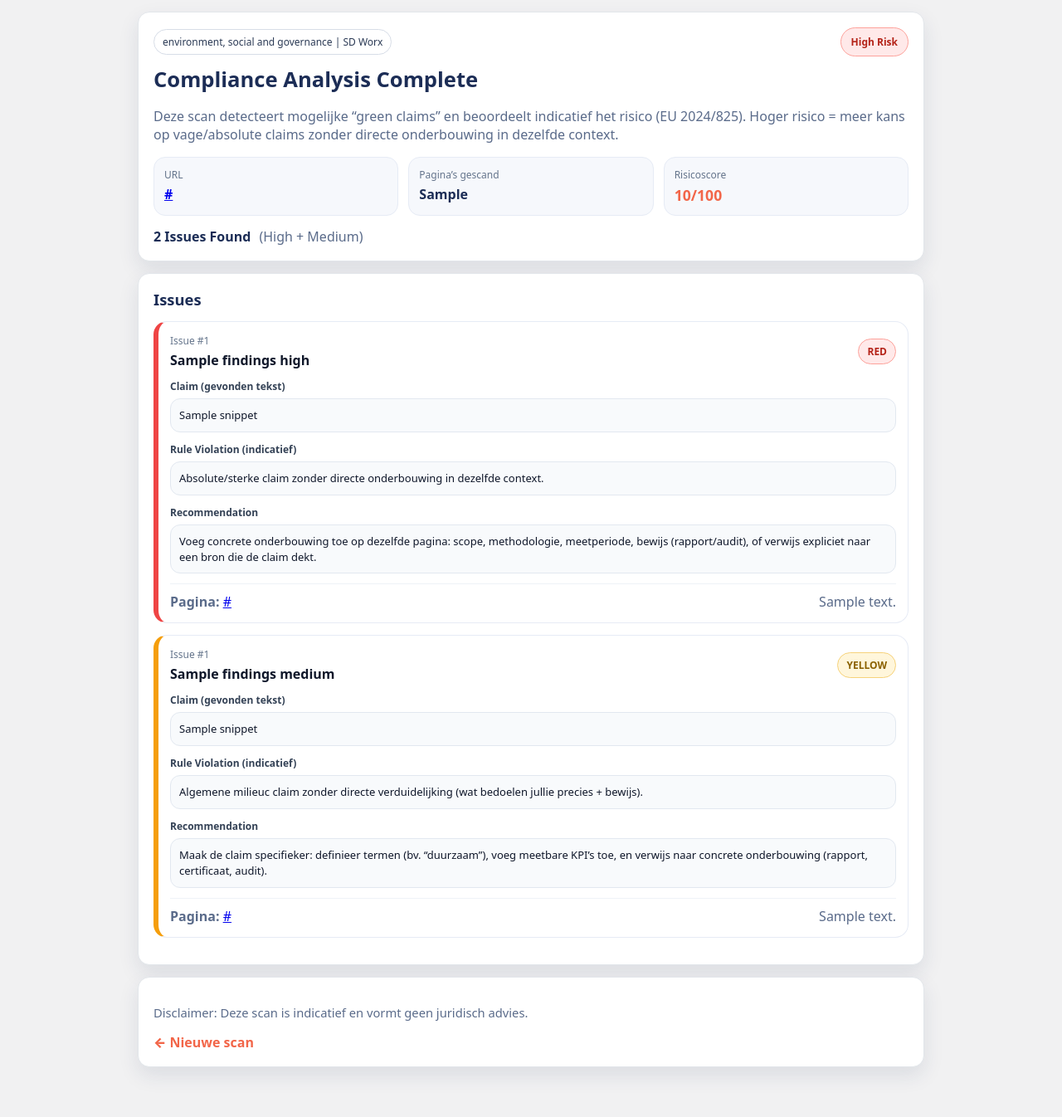
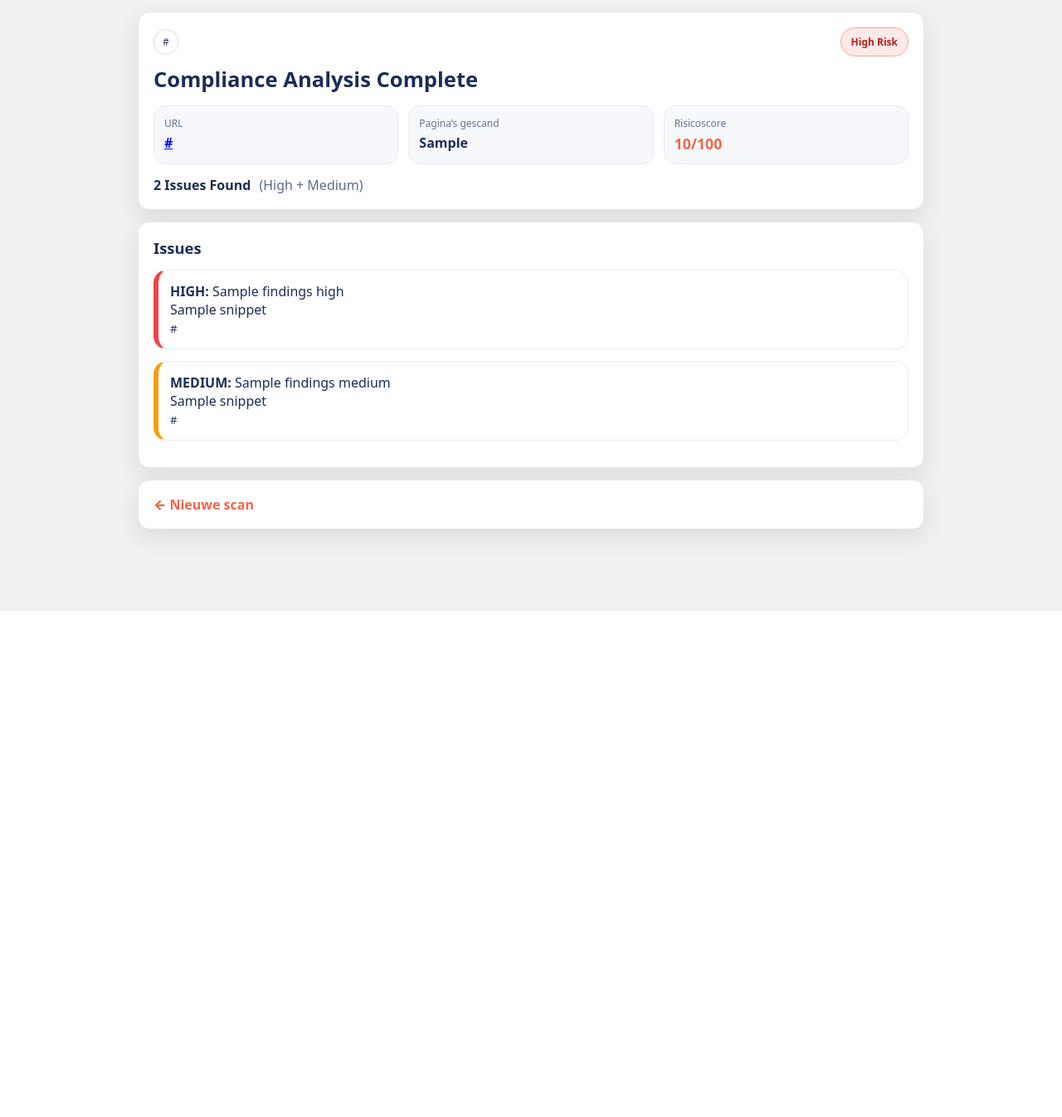
Before and after one commit to JayDee75/greencheck, a FastAPI app: template templates/report.html in a window 1280 px wide. Shown: the part 64-1410 px from the top of the page at 83% size. After the commit the page ends 800 px from the top, so only its background shows below. Run offline with FastAPI, Linux system fonts and the light colour scheme; the template is opened without the code that fills it: most values are stand-ins (such as "Sample title", 1, 10 or a date in 2020).

Commit message:
Update report.html

```diff
--- a/templates/report.html
+++ b/templates/report.html
@@ -15,10 +15,8 @@
       </div>
     </header>
 
-    {# Risk level helper #}
     {% set high_count = findings_high|length %}
     {% set med_count  = findings_medium|length %}
-    {% set low_count  = findings_low|length %}
     {% set total_issues = high_count + med_count %}
 
     {% if high_count >= 1 %}
@@ -32,26 +30,24 @@
       {% set risk_class = "risk-low" %}
     {% endif %}
 
-    <!-- Top summary -->
+    <!-- Summary -->
     <section class="card">
       <div class="summary-row">
         <div class="chips">
-          <span class="chip">environment, social and governance | SD Worx</span>
+          <span class="chip">{{ target_url or input_url }}</span>
         </div>
         <div class="risk-pill {{ risk_class }}">{{ risk_label }}</div>
       </div>
 
       <h1 class="h1">Compliance Analysis Complete</h1>
-      <p class="muted">
-        Deze scan detecteert mogelijke “green claims” en beoordeelt indicatief het risico (EU 2024/825).
-        Hoger risico = meer kans op vage/absolute claims zonder directe onderbouwing in dezelfde context.
-      </p>
 
       <div class="meta-grid">
         <div class="meta-item">
           <div class="meta-k">URL</div>
           <div class="meta-v">
-            <a href="{{ target_url }}" target="_blank" rel="noreferrer">{{ target_url }}</a>
+            <a href="{{ target_url or input_url }}" target="_blank">
+              {{ target_url or input_url }}
+            </a>
           </div>
         </div>
         <div class="meta-item">
@@ -70,105 +66,34 @@
       </div>
     </section>
 
-    <!-- Issues list -->
+    <!-- Issues -->
     <section class="card">
       <h2 class="h2">Issues</h2>
 
       {% if total_issues == 0 %}
         <div class="empty">
-          Geen issues gevonden door de huidige beta-regels.
+          Geen issues gevonden door de huidige regels.
         </div>
       {% endif %}
 
-      {# High first (RED), then Medium (YELLOW) #}
-      {% set idx = 1 %}
-
       {% for f in findings_high %}
-        <article class="issue issue-red">
-          <div class="issue-head">
-            <div class="issue-title">
-              <span class="issue-no">Issue #{{ idx }}</span>
-              <span class="issue-name">{{ f.label }}</span>
-            </div>
-            <span class="tag tag-red">RED</span>
-          </div>
-
-          <div class="issue-section">
-            <div class="issue-k">Claim (gevonden tekst)</div>
-            <div class="issue-box">{{ f.snippet }}</div>
-          </div>
-
-          <div class="issue-section">
-            <div class="issue-k">Rule Violation (indicatief)</div>
-            <div class="issue-box">
-              Absolute/sterke claim zonder directe onderbouwing in dezelfde context.
-            </div>
-          </div>
-
-          <div class="issue-section">
-            <div class="issue-k">Recommendation</div>
-            <div class="issue-box">
-              Voeg concrete onderbouwing toe op dezelfde pagina: scope, methodologie, meetperiode, bewijs (rapport/audit),
-              of verwijs expliciet naar een bron die de claim dekt.
-            </div>
-          </div>
-
-          <div class="issue-foot">
-            <span class="muted"><strong>Pagina:</strong>
-              <a href="{{ f.page_url }}" target="_blank" rel="noreferrer">{{ f.page_url }}</a>
-            </span>
-            <span class="muted">{{ f.notes }}</span>
-          </div>
-        </article>
-        {% set idx = idx + 1 %}
+        <div class="issue issue-red">
+          <strong>HIGH:</strong> {{ f.label }}<br>
+          {{ f.snippet }}<br>
+          <small>{{ f.page_url }}</small>
+        </div>
       {% endfor %}
 
       {% for f in findings_medium %}
-        <article class="issue issue-yellow">
-          <div class="issue-head">
-            <div class="issue-title">
-              <span class="issue-no">Issue #{{ idx }}</span>
-              <span class="issue-name">{{ f.label }}</span>
-            </div>
-            <span class="tag tag-yellow">YELLOW</span>
-          </div>
-
-          <div class="issue-section">
-            <div class="issue-k">Claim (gevonden tekst)</div>
-            <div class="issue-box">{{ f.snippet }}</div>
-          </div>
-
-          <div class="issue-section">
-            <div class="issue-k">Rule Violation (indicatief)</div>
-            <div class="issue-box">
-              Algemene milieuc claim zonder directe verduidelijking (wat bedoelen jullie precies + bewijs).
-            </div>
-          </div>
-
-          <div class="issue-section">
-            <div class="issue-k">Recommendation</div>
-            <div class="issue-box">
-              Maak de claim specifieker: definieer termen (bv. “duurzaam”), voeg meetbare KPI’s toe,
-              en verwijs naar concrete onderbouwing (rapport, certificaat, audit).
-            </div>
-          </div>
-
-          <div class="issue-foot">
-            <span class="muted"><strong>Pagina:</strong>
-              <a href="{{ f.page_url }}" target="_blank" rel="noreferrer">{{ f.page_url }}</a>
-            </span>
-            <span class="muted">{{ f.notes }}</span>
-          </div>
-        </article>
-        {% set idx = idx + 1 %}
+        <div class="issue issue-yellow">
+          <strong>MEDIUM:</strong> {{ f.label }}<br>
+          {{ f.snippet }}<br>
+          <small>{{ f.page_url }}</small>
+        </div>
       {% endfor %}
     </section>
 
-    <!-- Footer -->
     <section class="card">
-      <p class="disclaimer">
-        Disclaimer: Deze scan is indicatief en vormt geen juridisch advies.
-      </p>
       <a class="link" href="/">← Nieuwe scan</a>
     </section>
   </main>
```
